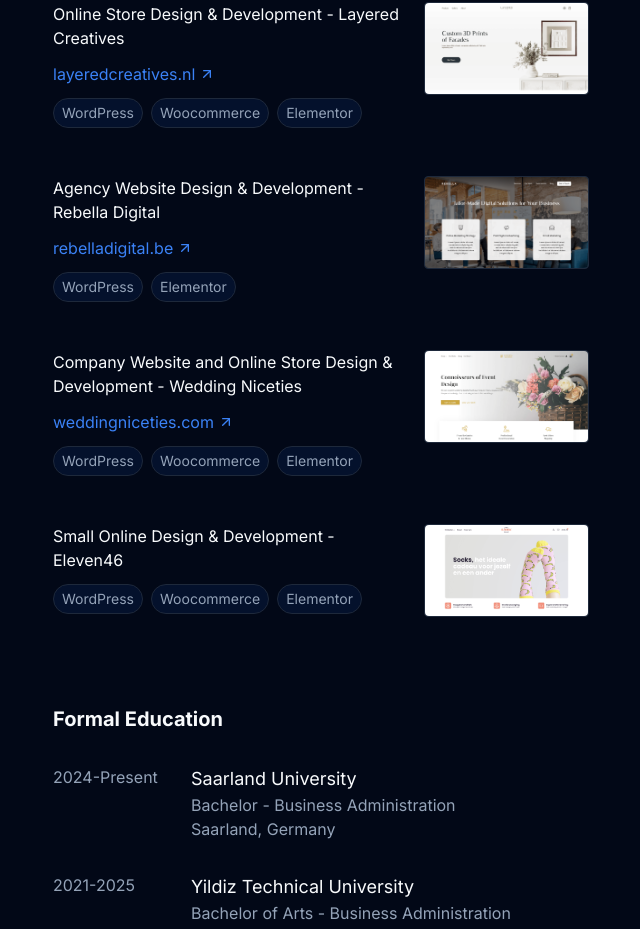
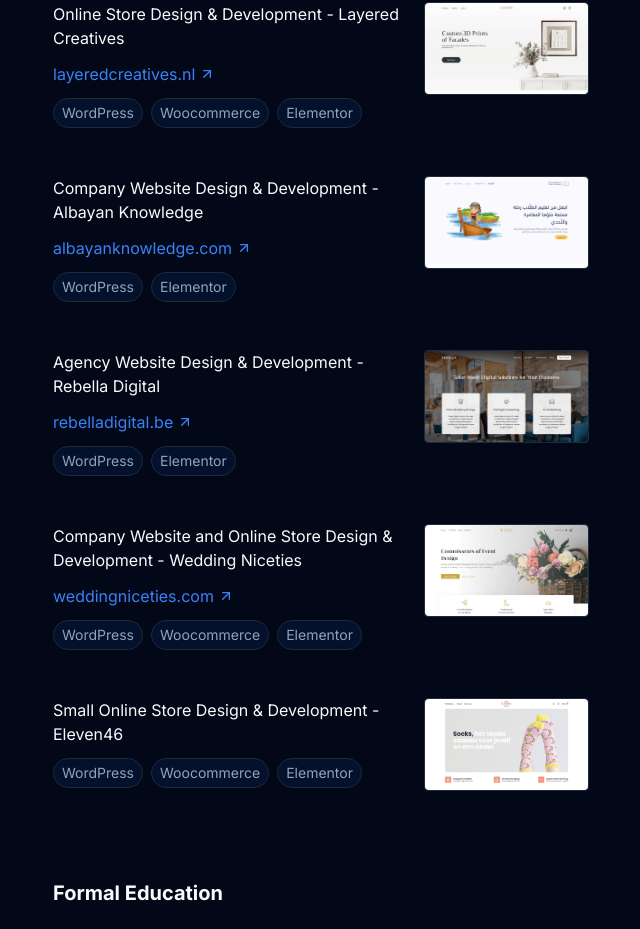
Before and after one commit to nahasco/portfolio, a Next.js app: page / in a window 1280 px wide. Shown: the part 944-1873 px from the top of the page, without its empty margins (595-1235 px from the left). Built offline with nearby package versions, Linux system fonts and the light colour scheme.

Commit message:
added albayanknowledge

```diff
--- a/src/data.ts
+++ b/src/data.ts
@@ -27,6 +27,12 @@
         link: "layeredcreatives.nl",
     },
     {
+        slug: "albayanknowledge",
+        title: "Company Website Design & Development - Albayan Knowledge",
+        techs: ["WordPress", "Elementor"],
+        link: "albayanknowledge.com",
+    },
+    {
         slug: "rebelladigital",
         title: "Agency Website Design & Development - Rebella Digital",
         techs: ["WordPress", "Elementor"],
@@ -40,7 +46,7 @@
     },
     {
         slug: "eleven46",
-        title: "Small Online Design & Development - Eleven46",
+        title: "Small Online Store Design & Development - Eleven46",
         techs: ["WordPress", "Woocommerce", "Elementor"],
     },
 ]
```
Also changed, not shown: public/images/albayanknowledge.png (added), 1 other file (tests, documents, lock files or other folders).
